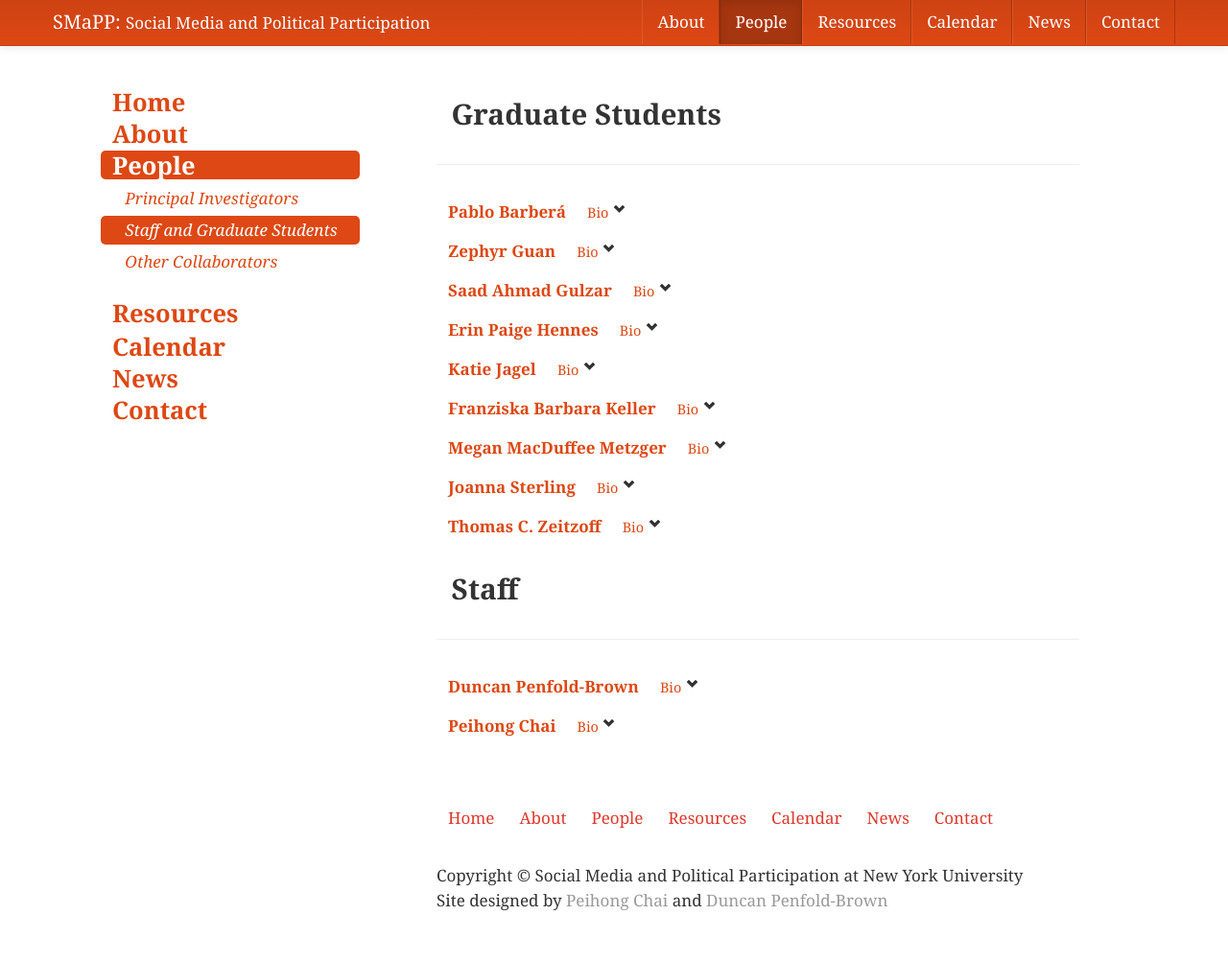
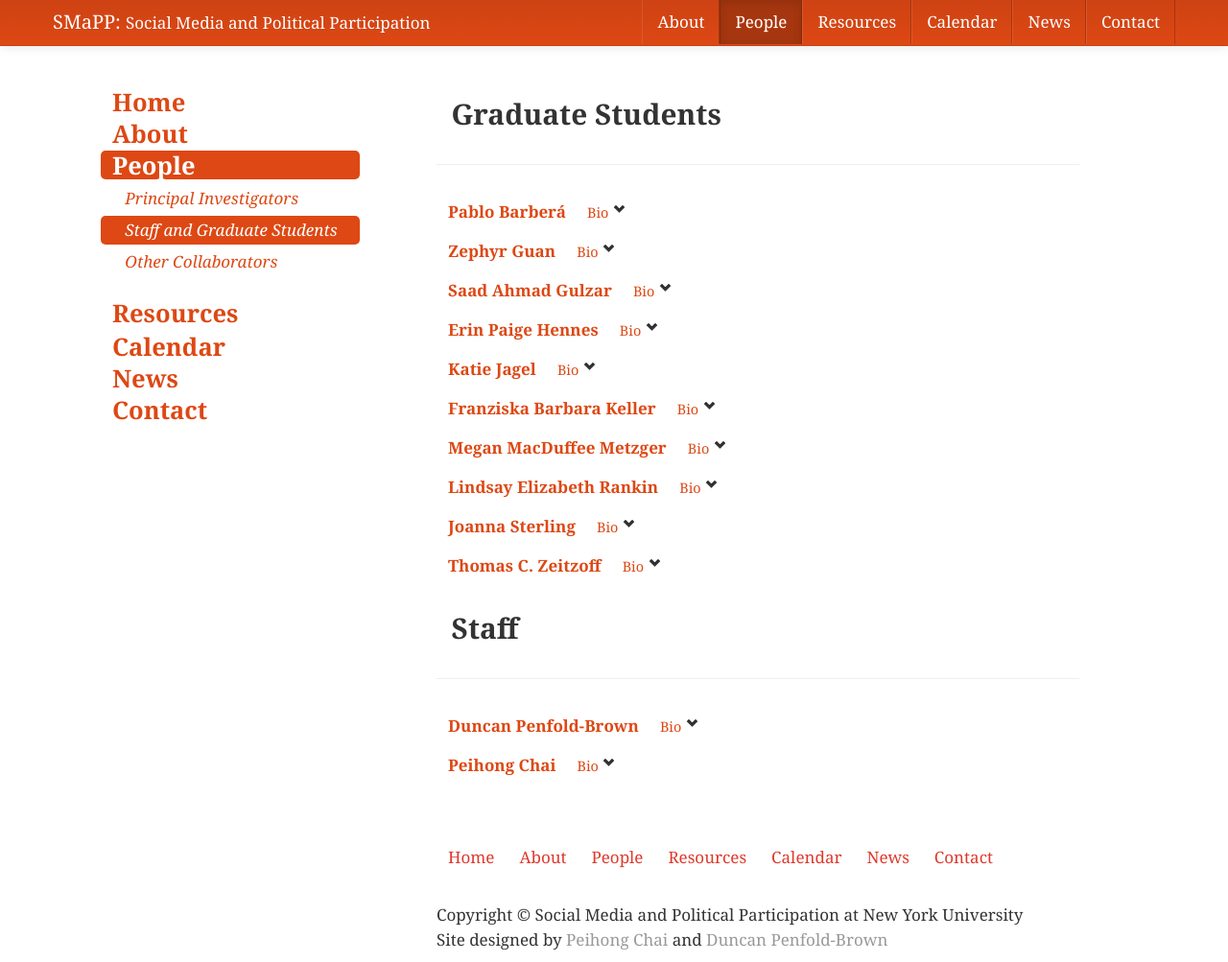
Before and after one commit to pchai/SMaPP_Website, a plain HTML site: page student.html in a window 1280 px wide. Shown: the whole page at 96% size. Before the commit the page ends 962 px from the top, so only its background shows below. Drawn offline with nearby package versions, Linux system fonts and the light colour scheme; grey boxes are pictures that could not be loaded.

Commit message:
New graduate student added

```diff
--- a/student.html
+++ b/student.html
@@ -366,6 +366,35 @@
                                     </li>
                                 </ul>
                         </div><!--end Megan-->
+                        <!--Lindsay Elizabeth Rankin-->
+                        <li>
+                            <a data-toggle="collapse"  href="#Lindsay">
+                                <strong>Lindsay Elizabeth Rankin</strong>
+                                &nbsp;&nbsp;&nbsp;
+                                <small>Bio</small>
+                                <i class="icon-chevron-down"></i>
+                            </a>
+                        </li>
+                        <!--Person Information starts-->
+                        <div id="Lindsay" class="collapse row-fluid">
+                            <!--thumbnail image-->
+                                <ul class="thumbnails">
+                                    <li class="span3">
+                                        <div class="thumbnail">
+                                            <img src="img/PicLindsay.jpg">
+                                        </div>
+                                        <a href="mailto:#" class="muted inline">lindsay.rankin@nyu.edu</a><br>
+                                    </li>
+                                    <li class="span1">
+                                    </li>
+                                    <li class="span7">
+                                        <p>
+                                        <small>
+                                       Lindsay is a Ph.D. student in social psychology. She is interested in when and why people accept the status quo and resist change in their society (or when then they will not) from the perspective of system justification theory. Prior to her current studies at New York University, Lindsay received a Bachelors in psychology from Northwestern University.</small>
+                                        </p>
+                                    </li>
+                                </ul>
+                        </div><!--end Megan-->
                         <!--Joanna Sterling-->
                         <li>
                             <a data-toggle="collapse"  href="#Sterling">
```
Also changed, not shown: index.html (+1 -1 lines), links.html (+13 -7 lines), img/PicLindsay.jpg (added), 1 other file.
